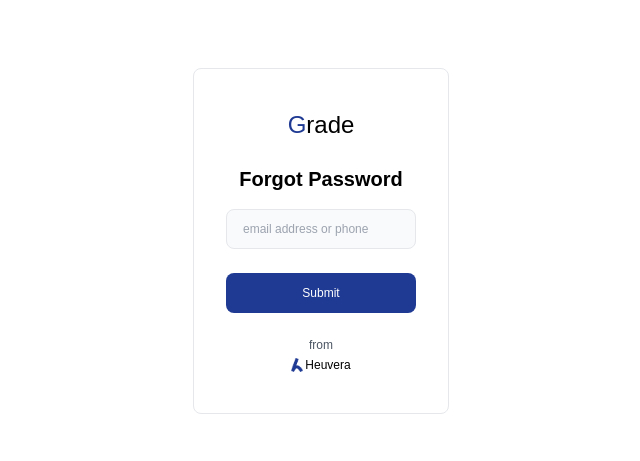
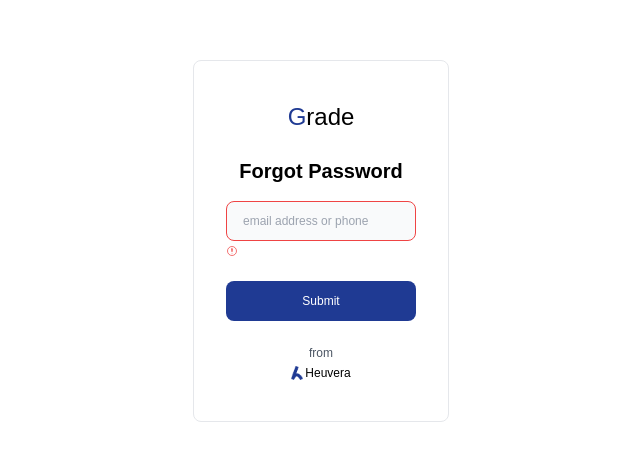
Before and after one commit to Ftgeorge/grade-dashboard, a Next.js app: page /auth/forgot-password in a window 1280 px wide. Shown: the part 159-620 px from the top of the page, without its empty margins (319-959 px from the left). Built offline with nearby package versions, Linux system fonts and the light colour scheme; a web font is replaced by a local one.

Commit message:
feat: forgot password

```diff
--- a/src/app/auth/forgot-password/page.tsx
+++ b/src/app/auth/forgot-password/page.tsx
@@ -3,9 +3,10 @@
 import PrimaryButton from "@/app/components/buttons/PrimaryButton";
 import { useRouter } from "next/navigation";
 import { useState } from "react";
-import PoweredByLogo from "@/app/components/constants/PoweredByLogo";
 import LogoText from "@/app/components/Text/LogoText";
 import HeaderText from "@/app/components/Text/HeaderText";
+import PoweredByLogo from "@/app/components/constants/PoweredByLogo";
+import InputField from "@/app/components/inputs/AuthInput";
 
 interface ForgetPasswordProps {
     // Add any props types here
@@ -30,8 +31,10 @@ const ForgetPassword: React.FC<ForgetPasswordProps> = () => {
                     <div className="flex flex-col gap-4 w-full">
                         <HeaderText placeholder="Forgot Password" />
                         <div className="gap-6 flex flex-col">
-                            <input className="w-full h-10 bg-black rounded-lg text-xs px-4 border border-1 bg-gray-50" placeholder="email address or phone" value={email} onChange={(e) => setEmail(e.target.value)} />
-                            <PrimaryButton children="Submit" className="bg-[#1F3A93] h-10 w-full" onClick={submitEmail} />
+                            <InputField
+                                placeholder="email address or phone"
+                                value={email} onChange={(e) => setEmail(e.target.value)} />
+                            <PrimaryButton children="Submit" className="bg-primary h-10 w-full" onClick={submitEmail} />
                         </div>
                     </div>
                     <PoweredByLogo />
```
